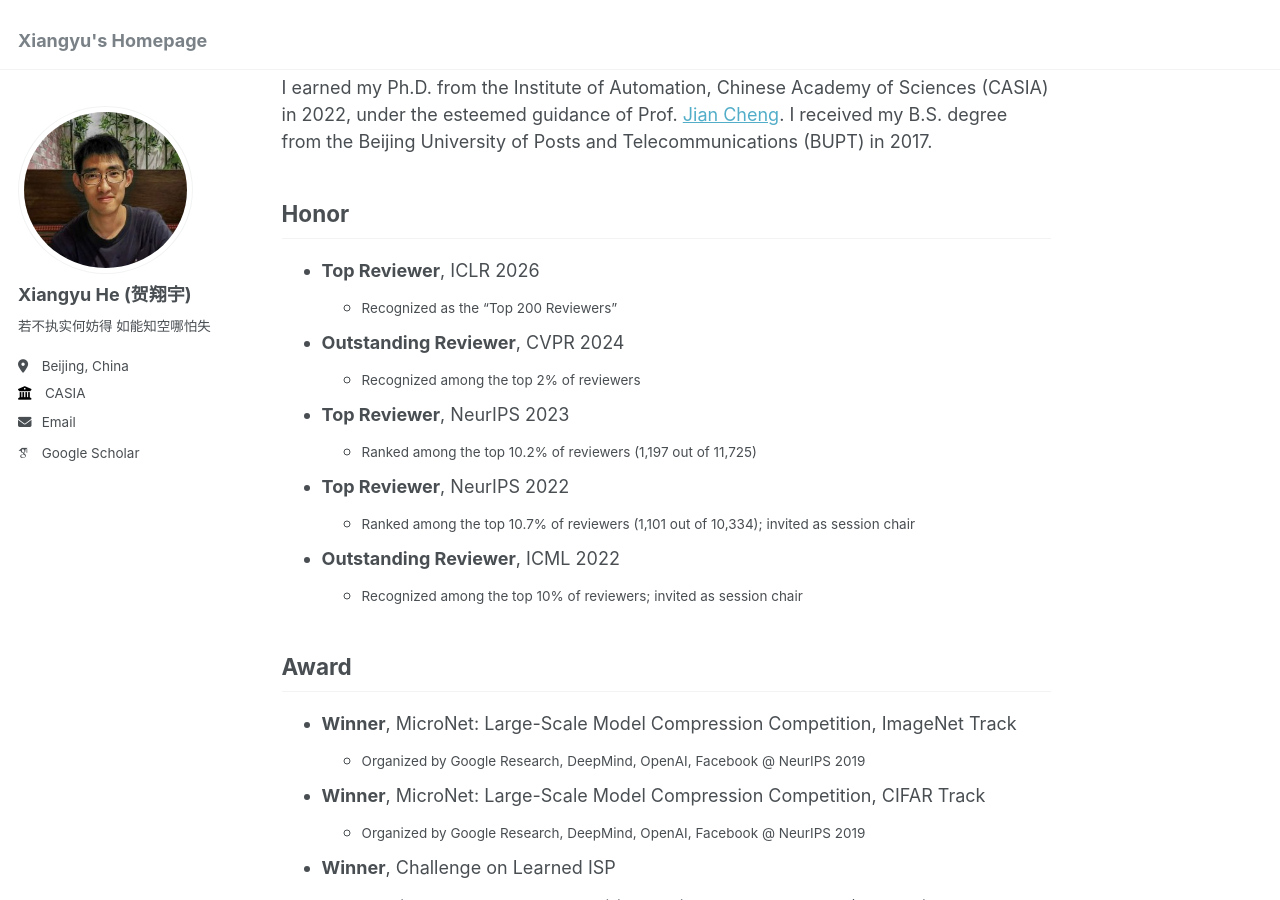
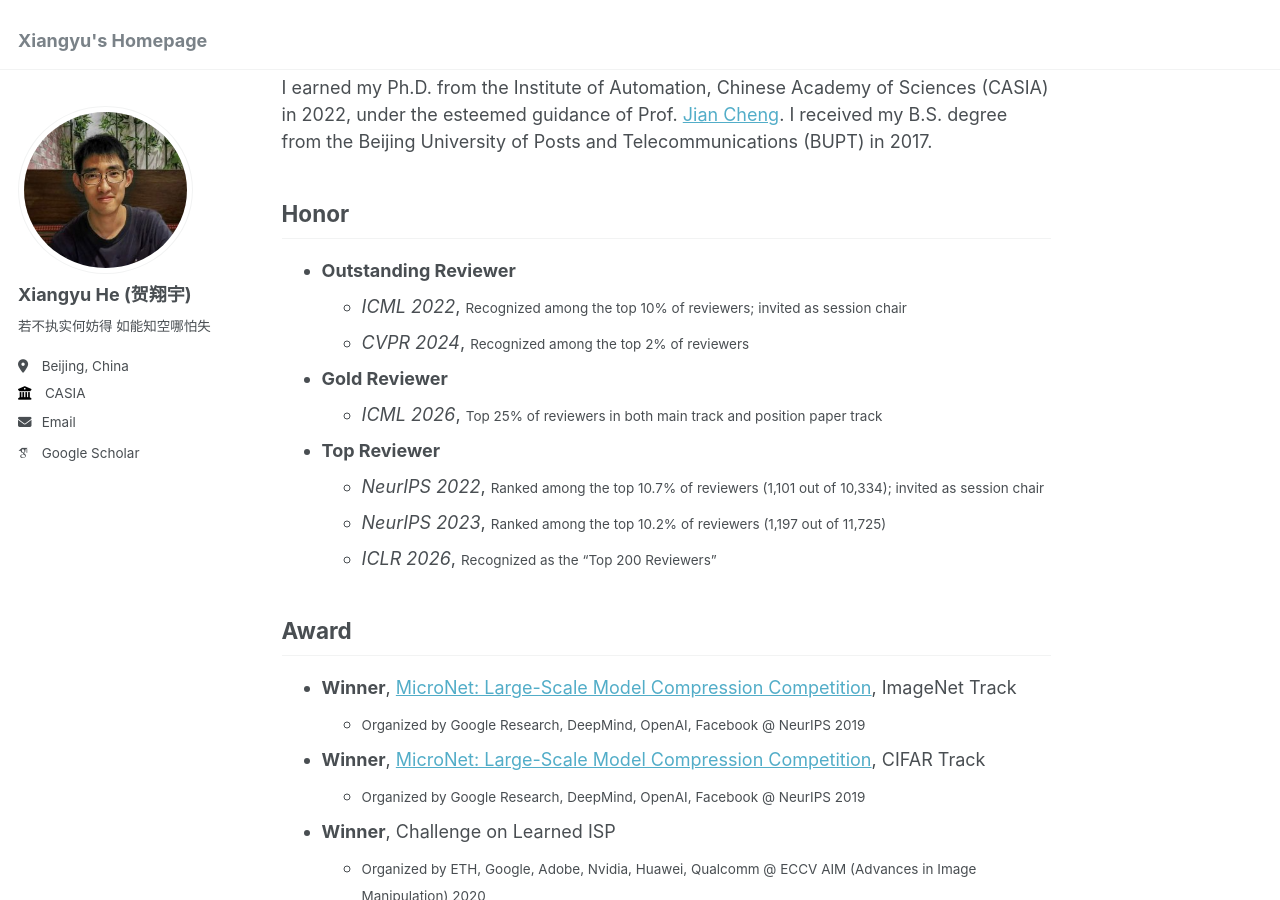
Before and after one commit to HolmesShuan/HolmesShuan.github.io, a Jekyll site: the page built from _pages/about.md, in a window 1280 px wide and 900 px high, scrolled down 418 px. Built offline with Jekyll 4.4.1, drawn with Linux system fonts in a browser that asks for light colours; some web fonts are replaced.

Commit message:
Revise honor and award sections with formatting changes
Updated the honor and award sections to include hyperlinks and improved formatting.

```diff
--- a/_pages/about.md
+++ b/_pages/about.md
@@ -15,21 +15,20 @@ I earned my Ph.D. from the Institute of Automation, Chinese Academy of Sciences
 
 
 ## Honor
-- **Top Reviewer**, ICLR 2026
-  - <small>Recognized as the "Top 200 Reviewers"</small>
-- **Outstanding Reviewer**, CVPR 2024
-  - <small>Recognized among the top 2% of reviewers</small>
-- **Top Reviewer**, NeurIPS 2023
-  - <small>Ranked among the top 10.2% of reviewers (1,197 out of 11,725)</small>
-- **Top Reviewer**, NeurIPS 2022
-  - <small>Ranked among the top 10.7% of reviewers (1,101 out of 10,334); invited as session chair</small>
-- **Outstanding Reviewer**, ICML 2022
-  - <small>Recognized among the top 10% of reviewers; invited as session chair</small>
+- **Outstanding Reviewer**
+  - *ICML 2022*, <small>Recognized among the top 10% of reviewers; invited as session chair</small>
+  - *CVPR 2024*, <small>Recognized among the top 2% of reviewers</small>
+- **Gold Reviewer**
+  - *ICML 2026*, <small>Top 25% of reviewers in both main track and position paper track</small>
+- **Top Reviewer**
+  - *NeurIPS 2022*, <small>Ranked among the top 10.7% of reviewers (1,101 out of 10,334); invited as session chair</small>
+  - *NeurIPS 2023*, <small>Ranked among the top 10.2% of reviewers (1,197 out of 11,725)</small>
+  - *ICLR 2026*, <small>Recognized as the "Top 200 Reviewers"</small>
 
 ## Award
-- **Winner**, MicroNet: Large-Scale Model Compression Competition, ImageNet Track
+- **Winner**, [MicroNet: Large-Scale Model Compression Competition](https://micronet-challenge.github.io/), ImageNet Track
   - <small>Organized by Google Research, DeepMind, OpenAI, Facebook @ NeurIPS 2019</small>
-- **Winner**, MicroNet: Large-Scale Model Compression Competition, CIFAR Track
+- **Winner**, [MicroNet: Large-Scale Model Compression Competition](https://micronet-challenge.github.io/), CIFAR Track
   - <small>Organized by Google Research, DeepMind, OpenAI, Facebook @ NeurIPS 2019</small>
 - **Winner**, Challenge on Learned ISP
   - <small>Organized by ETH, Google, Adobe, Nvidia, Huawei, Qualcomm @ ECCV AIM (Advances in Image Manipulation) 2020</small>
```
